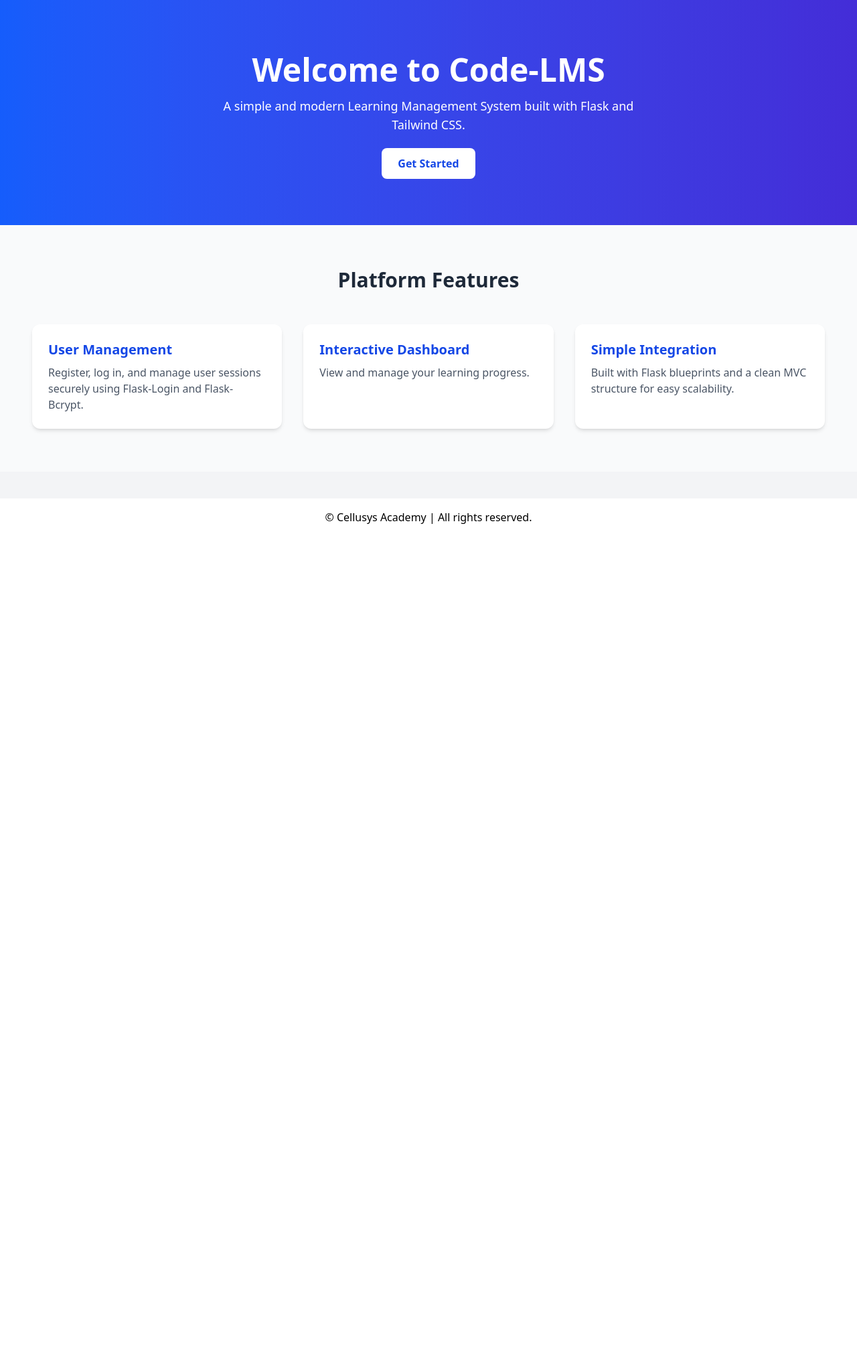
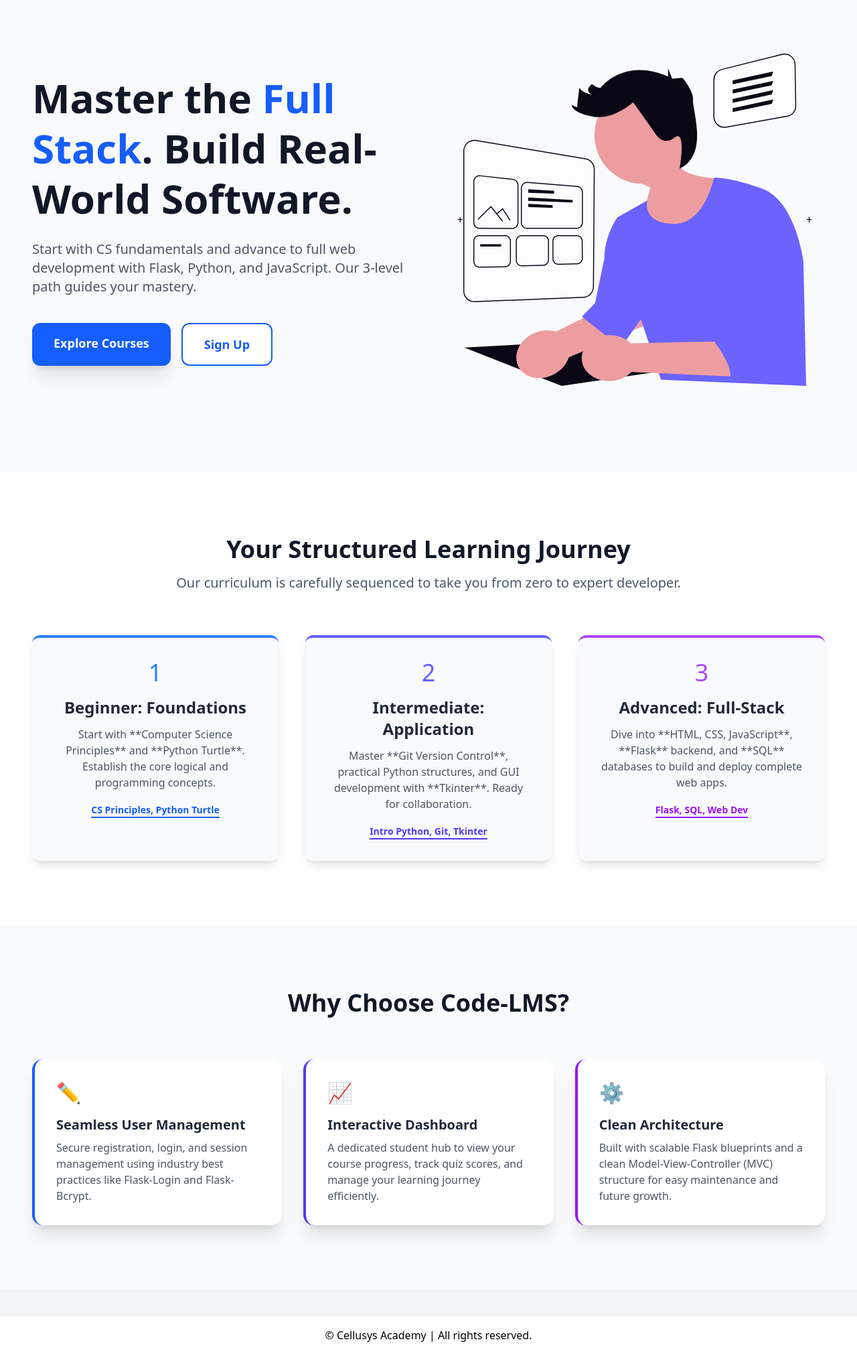
Before and after one commit to 1efferson/Code-LMS, a Flask app: page / in a window 1280 px wide. Shown: the part 60-2081 px from the top of the page at 67% size. Before the commit the page ends 842 px from the top, so only its background shows below. Run offline with Flask 3, Linux system fonts and the light colour scheme; style sheets or scripts are compiled from the project's sources.

```diff
--- a/lms/__init__.py
+++ b/lms/__init__.py
@@ -7,6 +7,7 @@ from .extensions import db,  login_manager, csrf, bcrypt
 # Import blueprints from route files
 from .main import main as main_blueprint
 from .auth import auth as auth_blueprint
+from .courses import courses as courses_blueprint
 
 
 def create_app(config_object='config.Config'):
@@ -32,6 +33,7 @@ def create_app(config_object='config.Config'):
     # Register Blueprints
     app.register_blueprint(main_blueprint)
     app.register_blueprint(auth_blueprint, url_prefix='/auth')
+    app.register_blueprint(courses_blueprint, url_prefix='/courses')
 
     # User loader
     from .models.user import User
--- a/lms/main/__init__.py
+++ b/lms/main/__init__.py
@@ -6,7 +6,10 @@ from flask import Blueprint
 main = Blueprint(
     'main',
     __name__,
-    template_folder='templates'  # lms/main/templates/
+    template_folder='templates',  # lms/main/templates/
+    static_folder='static',         # lms/main/static/
+    static_url_path='/main/static'  # url_for('main.static', filename=...)
+
 )
 
 from . import routes
--- a/lms/main/routes.py
+++ b/lms/main/routes.py
@@ -1,6 +1,6 @@
 
 # lms/main/routes.py
-from flask import Blueprint, render_template
+from flask import render_template
 from flask_login import login_required, current_user
 
 from . import main  # import the blueprint from __init__.py
--- a/lms/main/templates/main/home.html
+++ b/lms/main/templates/main/home.html
@@ -1,41 +1,113 @@
 {% extends "base.html" %}
-
 {% block title %}Home | Code-LMS{% endblock %}
 
 {% block content %}
-<section class="bg-gradient-to-r from-blue-600 to-indigo-700 text-white text-center py-20">
-  <div class="container mx-auto px-4">
-    <h1 class="text-5xl font-bold mb-4">Welcome to Code-LMS</h1>
-    <p class="text-lg mb-8 max-w-2xl mx-auto">
-      A simple and modern Learning Management System built with Flask and Tailwind CSS.
-    </p>
-    <a href="{{ url_for('auth.register') }}"
-       class="bg-white text-blue-700 px-6 py-3 rounded-lg font-semibold hover:bg-gray-100 transition">
-       Get Started
-    </a>
+<!-- 1. HERO SECTION: Dynamic and Engaging -->
+<section class="bg-gray-50 pt-20 pb-32">
+  <div class="container mx-auto px-6 lg:px-12">
+    <div class="flex flex-col lg:flex-row items-center justify-between gap-12">
+
+      <!-- Text Content and Primary CTA -->
+      <div class="lg:w-1/2 text-center lg:text-left">
+        <h1 class="text-5xl md:text-6xl font-extrabold text-gray-900 mb-6 leading-tight">
+          Master the <span class="text-blue-600">Full Stack</span>. Build Real-World Software.
+        </h1>
+        <p class="text-xl text-gray-600 mb-10 max-w-xl mx-auto lg:mx-0">
+          Start with CS fundamentals and advance to full web development with Flask, Python, and JavaScript. Our 3-level path guides your mastery.
+        </p>
+
+        <!-- Primary CTA to Course Catalog -->
+        <div class="flex justify-center lg:justify-start space-x-4">
+          <a href="{{ url_for('courses.index') }}"
+             class="bg-blue-600 text-white px-8 py-4 rounded-xl font-bold text-lg shadow-xl hover:bg-blue-700 transition duration-300 transform hover:scale-105">
+             Explore Courses
+          </a>
+          <a href="{{ url_for('auth.register') }}"
+             class="bg-white text-blue-600 px-8 py-4 rounded-xl font-semibold text-lg border-2 border-blue-600 hover:bg-blue-50 transition duration-300">
+             Sign Up
+          </a>
+        </div>
+      </div>
+      <div class="lg:w-1/2 mt-10 lg:mt-0 flex items-center justify-center">
++        <img src="{{ url_for('static', filename='images/home.svg') }}"
++             alt="Illustration showing students learning"
++             class="w-full max-w-md lg:max-w-lg h-auto"
++             loading="lazy">
++      </div>
+    </div>
   </div>
 </section>
 
-<section class="py-16 bg-gray-50">
-  <div class="container mx-auto px-6 md:px-12">
-    <h2 class="text-3xl font-semibold text-center text-gray-800 mb-12">Platform Features</h2>
+<!-- 2. COURSE LEVEL OVERVIEW SECTION: Highlight the Structure -->
+<section class="py-24 bg-white">
+  <div class="container mx-auto px-6 lg:px-12 text-center">
+    <h2 class="text-4xl font-extrabold text-gray-900 mb-4">Your Structured Learning Journey</h2>
+    <p class="text-xl text-gray-600 mb-16">
+      Our curriculum is carefully sequenced to take you from zero to expert developer.
+    </p>
+
+    <div class="grid md:grid-cols-3 gap-10">
+      <!-- Level 1: Beginner -->
+      <div class="p-8 border-t-4 border-blue-500 rounded-xl shadow-lg hover:shadow-2xl transition duration-300 bg-gray-50">
+        <div class="text-4xl text-blue-500 mb-4">1</div>
+        <h3 class="text-2xl font-bold mb-3 text-gray-800">Beginner: Foundations</h3>
+        <p class="text-gray-600 mb-4">
+          Start with **Computer Science Principles** and **Python Turtle**. Establish the core logical and programming concepts.
+        </p>
+        <span class="inline-block text-sm font-semibold text-blue-600 border-b-2 border-blue-600">CS Principles, Python Turtle</span>
+      </div>
+
+      <!-- Level 2: Intermediate -->
+      <div class="p-8 border-t-4 border-indigo-500 rounded-xl shadow-lg hover:shadow-2xl transition duration-300 bg-gray-50">
+        <div class="text-4xl text-indigo-500 mb-4">2</div>
+        <h3 class="text-2xl font-bold mb-3 text-gray-800">Intermediate: Application</h3>
+        <p class="text-gray-600 mb-4">
+          Master **Git Version Control**, practical Python structures, and GUI development with **Tkinter**. Ready for collaboration.
+        </p>
+        <span class="inline-block text-sm font-semibold text-indigo-600 border-b-2 border-indigo-600">Intro Python, Git, Tkinter</span>
+      </div>
+
+      <!-- Level 3: Advanced -->
+      <div class="p-8 border-t-4 border-purple-500 rounded-xl shadow-lg hover:shadow-2xl transition duration-300 bg-gray-50">
+        <div class="text-4xl text-purple-500 mb-4">3</div>
+        <h3 class="text-2xl font-bold mb-3 text-gray-800">Advanced: Full-Stack</h3>
+        <p class="text-gray-600 mb-4">
+          Dive into **HTML, CSS, JavaScript**, **Flask** backend, and **SQL** databases to build and deploy complete web apps.
+        </p>
+        <span class="inline-block text-sm font-semibold text-purple-600 border-b-2 border-purple-600">Flask, SQL, Web Dev</span>
+      </div>
+    </div>
+  </div>
+</section>
+
+
+<!-- 3. PLATFORM FEATURES (Refined Original Section) -->
+<section class="py-24 bg-gray-50">
+  <div class="container mx-auto px-6 lg:px-12">
+    <h2 class="text-4xl font-extrabold text-center text-gray-900 mb-16">Why Choose Code-LMS?</h2>
     <div class="grid md:grid-cols-3 gap-8">
-      <div class="bg-white rounded-xl shadow-md p-6">
-        <h3 class="text-xl font-semibold mb-2 text-blue-700">User Management</h3>
+
+      <div class="bg-white rounded-2xl shadow-xl p-8 border-l-4 border-blue-600">
+        <div class="text-blue-600 text-3xl mb-4">&#9999;</div> <!-- Pen Icon -->
+        <h3 class="text-xl font-bold mb-2 text-gray-800">Seamless User Management</h3>
         <p class="text-gray-600">
-          Register, log in, and manage user sessions securely using Flask-Login and Flask-Bcrypt.
+          Secure registration, login, and session management using industry best practices like Flask-Login and Flask-Bcrypt.
         </p>
       </div>
-      <div class="bg-white rounded-xl shadow-md p-6">
-        <h3 class="text-xl font-semibold mb-2 text-blue-700">Interactive Dashboard</h3>
+
+      <div class="bg-white rounded-2xl shadow-xl p-8 border-l-4 border-indigo-600">
+        <div class="text-indigo-600 text-3xl mb-4">&#128200;</div> <!-- Chart Icon -->
+        <h3 class="text-xl font-bold mb-2 text-gray-800">Interactive Dashboard</h3>
         <p class="text-gray-600">
-          View and manage your learning progress.
+          A dedicated student hub to view your course progress, track quiz scores, and manage your learning journey efficiently.
         </p>
       </div>
-      <div class="bg-white rounded-xl shadow-md p-6">
-        <h3 class="text-xl font-semibold mb-2 text-blue-700">Simple Integration</h3>
+
+      <div class="bg-white rounded-2xl shadow-xl p-8 border-l-4 border-purple-600">
+        <div class="text-purple-600 text-3xl mb-4">&#9881;</div> <!-- Gear Icon -->
+        <h3 class="text-xl font-bold mb-2 text-gray-800">Clean Architecture</h3>
         <p class="text-gray-600">
-          Built with Flask blueprints and a clean MVC structure for easy scalability.
+          Built with scalable Flask blueprints and a clean Model-View-Controller (MVC) structure for easy maintenance and future growth.
         </p>
       </div>
     </div>
```
Also changed, not shown: lms/static/css/dashboard.css (deleted, +0 -183 lines), lms/templates/dashboard.html (deleted, +0 -91 lines), lms/templates/home.html (deleted, +0 -43 lines).
